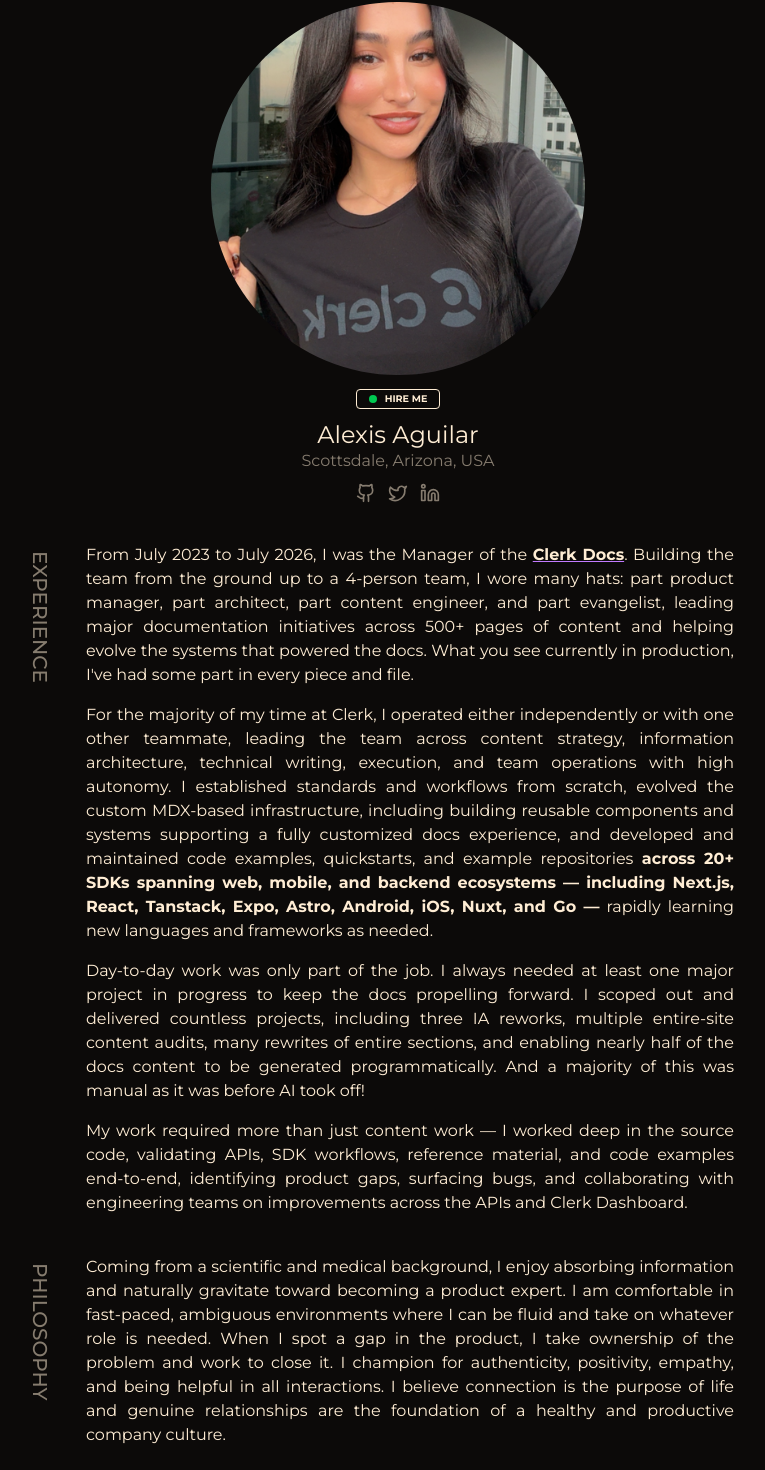
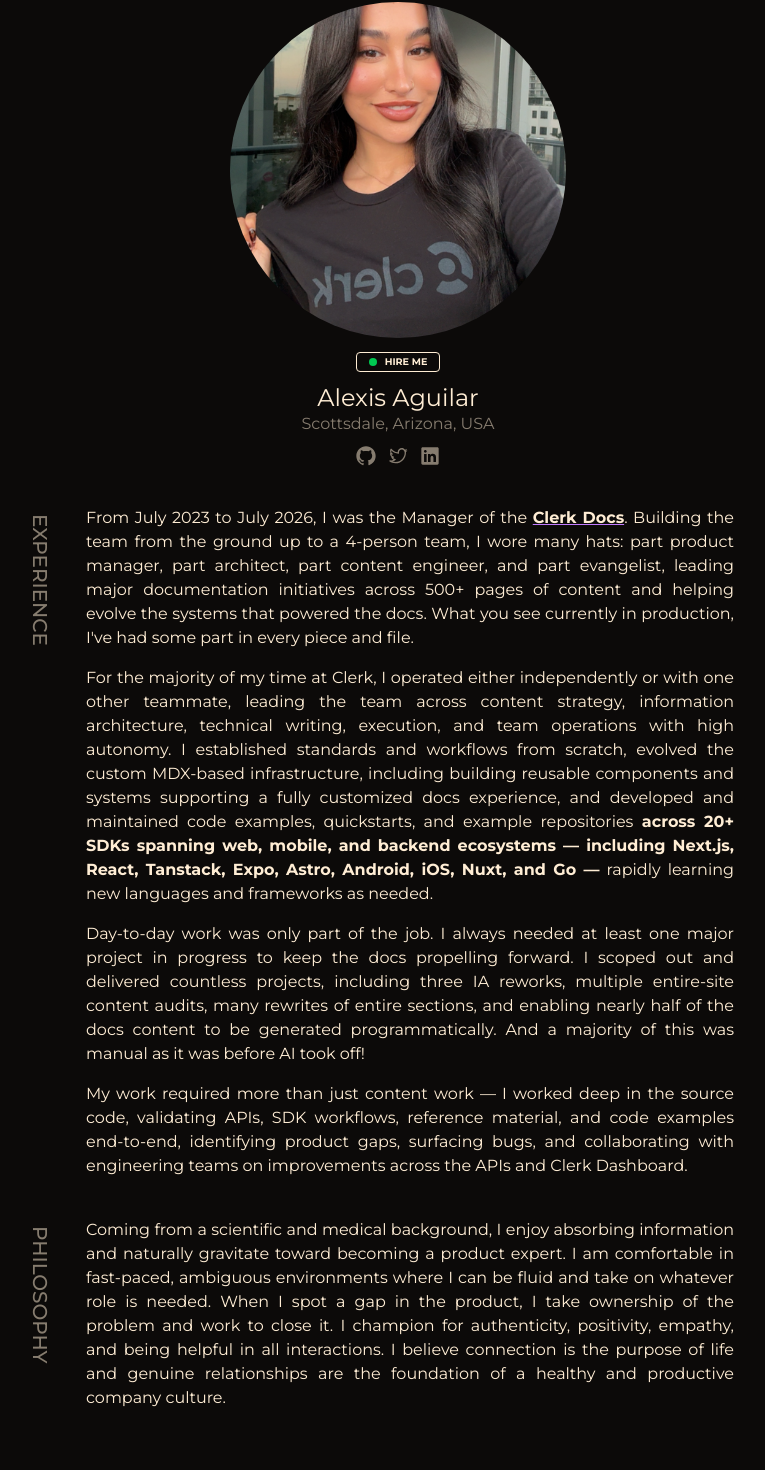
Before and after one commit to alexisintech/portfolio, a Next.js app: page / in a window 1280 px wide. Shown: the part 78-1548 px from the top of the page, without its empty margins (242-1007 px from the left). Built offline with nearby package versions, Linux system fonts and the light colour scheme.

Commit message:
update dependencies; refactor - add new Section component

```diff
--- a/app/components/Experience.tsx
+++ b/app/components/Experience.tsx
@@ -1,49 +1,53 @@
 import Link from "next/link";
+import { Section } from "./Section";
 
 export const Experience = () => {
   return (
-    <div className="mx-auto w-full md:max-w-2xl lg:max-w-3xl">
-      <div className="flex flex-col md:flex-row">
-        <h2 className="top-0 items-end pr-16 pl-8 mb-4 md:mb-12 h-max md:pr-8 md:sticky md:h-min md:items-start md:pl-0">
-          <div className="pt-2 text-xl uppercase font-mont font-medium opacity-50 [grid-area:1/1/1/1] md:w-min md:pl-3 md:pb-3 md:[writing-mode:vertical-lr]">
-            Experience
-          </div>
-        </h2>
-        <div className="flex flex-col gap-4 pr-4 pl-8 text-lg md:pl-0 md:text-justify md:text-base lg:pr-12">
+    <Section title="Experience">
       <p>
         From July 2023 to July 2026, I was the Manager of the{" "}
         <Link target="_blank" href="https://clerk.com/docs">
           Clerk Docs
         </Link>
-            . Building the team from the ground up to a 4-person team, I wore
-            many hats: part product manager, part architect, part content
-            engineer, and part evangelist, leading major documentation
-            initiatives across 500+ pages of content and helping evolve the
-            systems that powered the docs. What you see currently in production, I've had some part in every piece and file.
+        . Building the team from the ground up to a 4-person team, I wore many
+        hats: part product manager, part architect, part content engineer, and
+        part evangelist, leading major documentation initiatives across 500+
+        pages of content and helping evolve the systems that powered the docs.
+        What you see currently in production, I've had some part in every piece
+        and file.
       </p>
       <p>
-            For the majority of my time at Clerk, I operated either
-            independently or with one other teammate, leading the team across content strategy, information architecture, technical
-            writing, execution, and team operations with high autonomy. I
-            established standards and workflows from scratch, evolved the custom MDX-based infrastructure, including building reusable components and systems supporting a fully customized docs experience, and developed and maintained code
-            examples, quickstarts, and example repositories{" "}
+        For the majority of my time at Clerk, I operated either independently
+        or with one other teammate, leading the team across content strategy,
+        information architecture, technical writing, execution, and team
+        operations with high autonomy. I established standards and workflows
+        from scratch, evolved the custom MDX-based infrastructure, including
+        building reusable components and systems supporting a fully customized
+        docs experience, and developed and maintained code examples,
+        quickstarts, and example repositories{" "}
         <strong>
           across 20+ SDKs spanning web, mobile, and backend ecosystems —
-              including Next.js, React, Tanstack, Expo, Astro, Android, iOS,
-              Nuxt, and Go —
+          including Next.js, React, Tanstack, Expo, Astro, Android, iOS, Nuxt,
+          and Go —
         </strong>{" "}
         rapidly learning new languages and frameworks as needed.
       </p>
       <p>
-            Day-to-day work was only part of the job. I always needed at least one major project in progress to keep the docs propelling forward. I scoped out and delivered countless projects, including three IA reworks, multiple entire-site content audits, many rewrites of entire sections, and enabling nearly half of the docs content to be generated programmatically. And a majority of this was manual as it was before AI took off!
+        Day-to-day work was only part of the job. I always needed at least one
+        major project in progress to keep the docs propelling forward. I scoped
+        out and delivered countless projects, including three IA reworks,
+        multiple entire-site content audits, many rewrites of entire sections,
+        and enabling nearly half of the docs content to be generated
+        programmatically. And a majority of this was manual as it was before AI
+        took off!
       </p>
       <p>
-            My work required more than just content work — I worked deep in
-            the source code, validating APIs, SDK workflows, reference material,
-            and code examples end-to-end, identifying product gaps, surfacing bugs, and collaborating with engineering teams on improvements across the APIs and Clerk Dashboard.
+        My work required more than just content work — I worked deep in the
+        source code, validating APIs, SDK workflows, reference material, and
+        code examples end-to-end, identifying product gaps, surfacing bugs, and
+        collaborating with engineering teams on improvements across the APIs and
+        Clerk Dashboard.
       </p>
-        </div>
-      </div>
-    </div>
+    </Section>
   );
 };
--- a/app/components/Hero.tsx
+++ b/app/components/Hero.tsx
@@ -1,24 +1,22 @@
 import Image from "next/image";
 import Link from "next/link";
-import { Montserrat } from "next/font/google";
-import { Github, Linkedin, Twitter } from "lucide-react";
+import {
+  GitHubLogoIcon,
+  LinkedInLogoIcon,
+  TwitterLogoIcon,
+} from "@radix-ui/react-icons";
 import { Button } from "./shadcn/button";
 import avatar from "@/public/avatar.png";
 
-const montserrat = Montserrat({
-  subsets: ["latin"],
-  display: "swap",
-});
-
 const Avatar = () => {
   return (
-    <div className="relative self-center w-10/12 aspect-square overflow-hidden rounded-full">
+    <div className="relative self-center w-3/4 aspect-square overflow-hidden rounded-full">
       <Image
         priority
         placeholder="blur"
         fill
         className="object-cover object-[center_65%]"
-        sizes="(max-width: 28rem) 83vw, 373px"
+        sizes="(max-width: 28rem) 75vw, 336px"
         src={avatar}
         alt="Headshot of Alexis Aguilar"
       />
@@ -64,7 +62,7 @@
                 aria-label="Github"
                 target="_blank"
               >
-                <Github size={20} color="#ffedd5" />
+                <GitHubLogoIcon width={20} height={20} color="#ffedd5" />
               </a>
             </li>
             <li>
@@ -73,7 +71,7 @@
                 aria-label="Twitter"
                 target="_blank"
               >
-                <Twitter size={20} color="#ffedd5" />
+                <TwitterLogoIcon width={20} height={20} color="#ffedd5" />
               </a>
             </li>
             <li>
@@ -82,7 +80,7 @@
                 aria-label="LinkedIn"
                 target="_blank"
               >
-                <Linkedin size={20} color="#ffedd5" />
+                <LinkedInLogoIcon width={20} height={20} color="#ffedd5" />
               </a>
             </li>
           </ul>
--- a/app/components/Philosophy.tsx
+++ b/app/components/Philosophy.tsx
@@ -1,18 +1,19 @@
-import Link from "next/link";
+import { Section } from "./Section";
 
 export const Philosophy = () => {
   return (
-    <div className="mx-auto w-full md:max-w-2xl lg:max-w-3xl">
-      <div className="flex flex-col md:flex-row">
-        <h2 className="top-0 items-end pr-16 pl-8 mb-4 md:mb-12 h-max md:pr-8 md:sticky md:h-min md:items-start md:pl-0">
-          <div className="pt-2 text-xl uppercase font-mont font-medium opacity-50 [grid-area:1/1/1/1] md:w-min md:pl-3 md:pb-3 md:[writing-mode:vertical-lr]">
-            Philosophy
-          </div>
-        </h2>
-        <p className="pr-4 pl-8 text-lg md:text-justify md:pl-0 md:text-base lg:pr-12">
-        Coming from a scientific and medical background, I enjoy absorbing information and naturally gravitate toward becoming a product expert. I am comfortable in fast-paced, ambiguous environments where I can be fluid and take on whatever role is needed. When I spot a gap in the product, I take ownership of the problem and work to close it. I champion for authenticity, positivity, empathy, and being helpful in all interactions. I believe connection is the purpose of life and genuine relationships are the foundation of a healthy and productive company culture.
-        </p>
-      </div>
-    </div>
+    <Section title="Philosophy">
+      <p>
+        Coming from a scientific and medical background, I enjoy absorbing
+        information and naturally gravitate toward becoming a product expert. I
+        am comfortable in fast-paced, ambiguous environments where I can be
+        fluid and take on whatever role is needed. When I spot a gap in the
+        product, I take ownership of the problem and work to close it. I
+        champion for authenticity, positivity, empathy, and being helpful in
+        all interactions. I believe connection is the purpose of life and
+        genuine relationships are the foundation of a healthy and productive
+        company culture.
+      </p>
+    </Section>
   );
 };
--- /dev/null
+++ b/app/components/Section.tsx
@@ -0,0 +1,23 @@
+import { ReactNode } from "react";
+
+interface SectionProps {
+  title: string;
+  children: ReactNode;
+}
+
+export const Section = ({ title, children }: SectionProps) => {
+  return (
+    <div className="mx-auto w-full md:max-w-2xl lg:max-w-3xl">
+      <div className="flex flex-col md:flex-row">
+        <h2 className="top-0 items-end pr-16 pl-8 mb-4 md:mb-12 h-max md:pr-8 md:sticky md:h-min md:items-start md:pl-0">
+          <div className="pt-2 text-xl uppercase font-mont font-medium opacity-50 [grid-area:1/1/1/1] md:w-min md:pl-3 md:pb-3 md:[writing-mode:vertical-lr]">
+            {title}
+          </div>
+        </h2>
+        <div className="flex flex-col gap-4 pr-4 pl-8 text-lg md:pl-0 md:text-justify md:text-base lg:pr-12">
+          {children}
+        </div>
+      </div>
+    </div>
+  );
+};
--- a/app/components/shadcn/button.tsx
+++ b/app/components/shadcn/button.tsx
@@ -1,3 +1,4 @@
+"use client";
 import * as React from "react";
 import { Slot } from "@radix-ui/react-slot";
 import { VariantProps, cva } from "class-variance-authority";
```
Also changed, not shown: package.json (+23 -19 lines), tsconfig.json (+4 -3 lines), 1 other file (tests, documents, lock files or other folders). Lines whose indentation alone changed are shown as unchanged.
